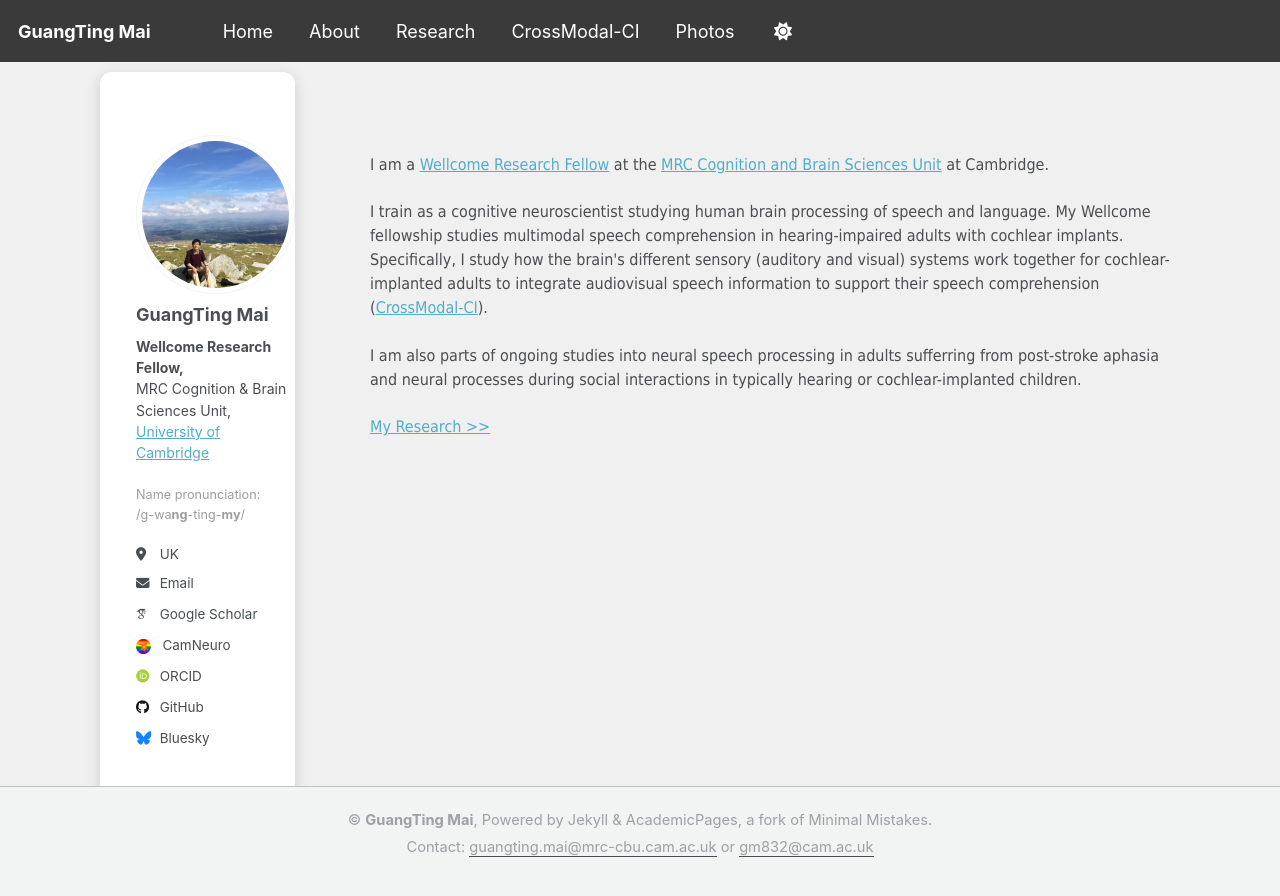
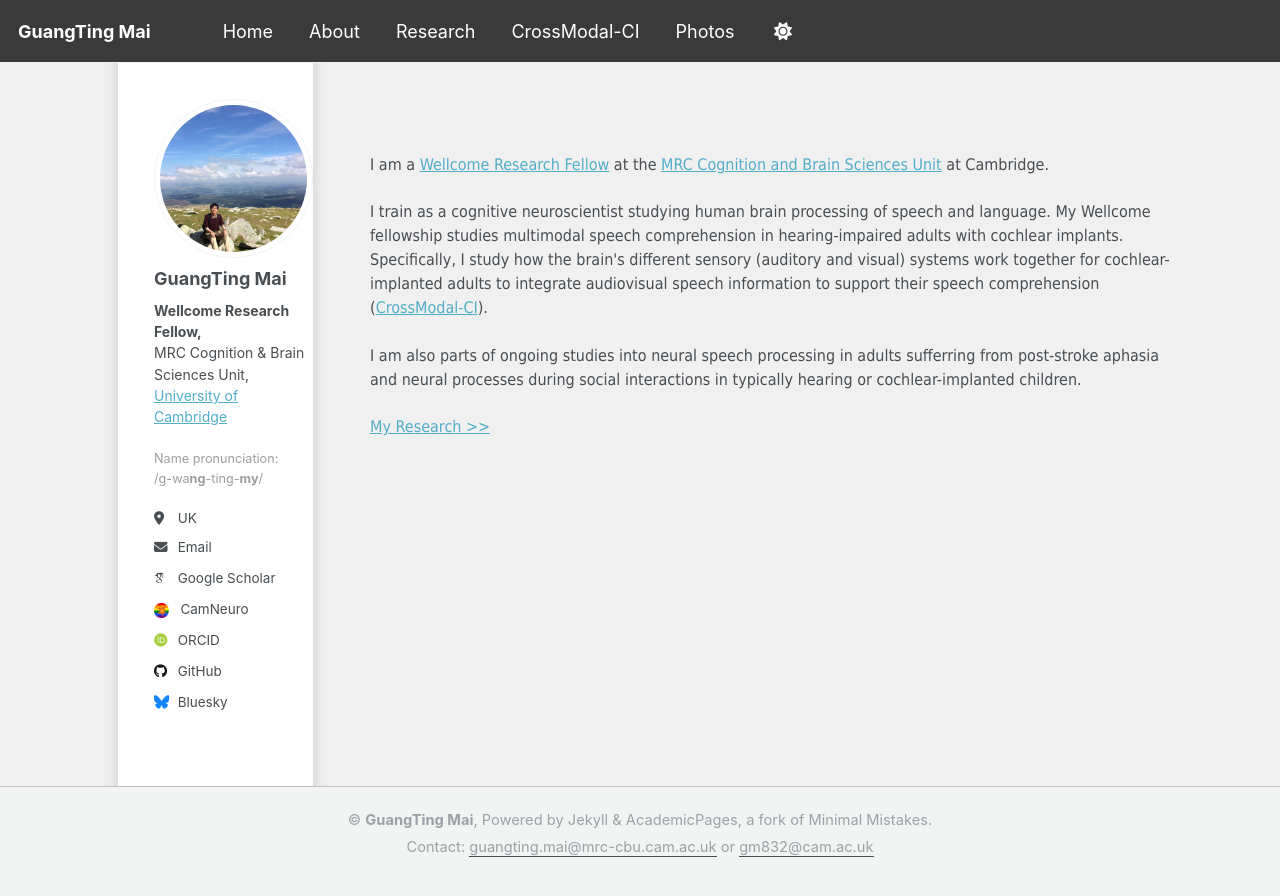
Before and after one commit to guangtingmai/guangtingmai.github.io, a Jekyll site: the page built from _pages/readme.html, in a window 1280 px wide. Shown: the top 896 px of the page. Built offline with Jekyll 4.4.1, drawn with Linux system fonts in a browser that asks for light colours; some web fonts are replaced.

Commit message:
Update custom.scss

```diff
--- a/_sass/custom.scss
+++ b/_sass/custom.scss
@@ -83,8 +83,8 @@
   padding: 2rem;
   border-radius: 12px;
   box-shadow: 0 4px 15px rgba(0,0,0,0.15);
-  max-width: 300px;     /* adjust width of left frame */
-  margin: 2rem 2rem 2rem 0;
+  max-width: 100%;     /* adjust width of left frame */
+  margin: 0 0 1rem 1rem;
 }
 
 /* Ensure sidebar content fits inside frame */
```
